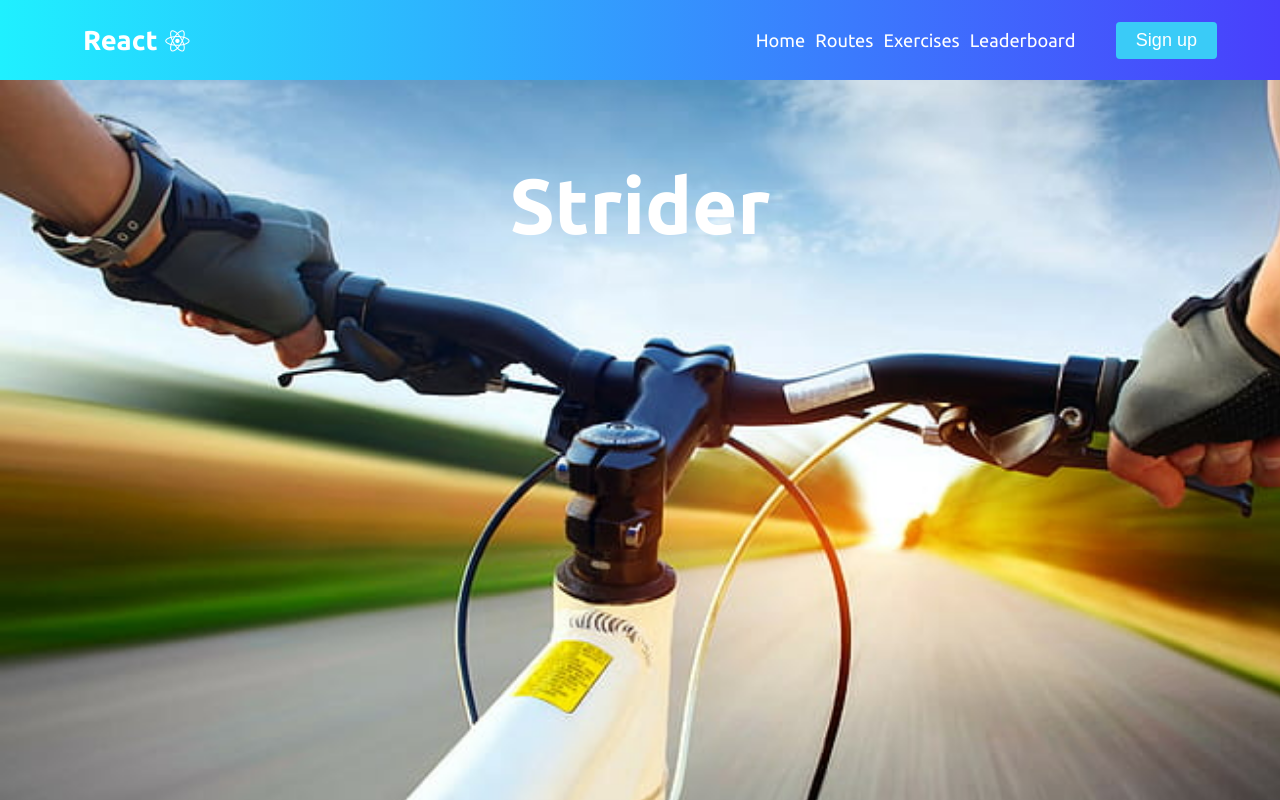
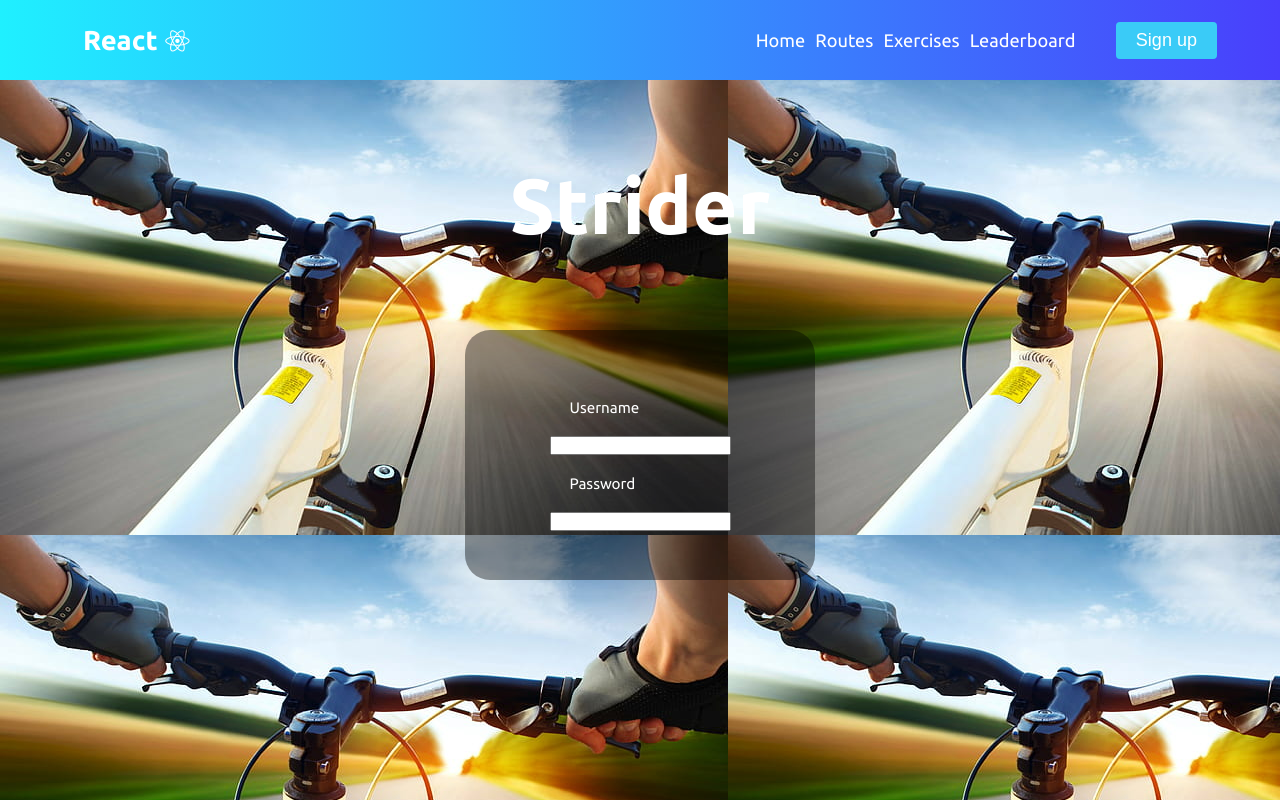
Before and after one commit to bar-alex/CodeNation-FinalProject-FrontEnd, a React (Create React App) app: page / in a window 1280 px wide. Shown: the top 800 px of the page. Built offline with nearby package versions, Linux system fonts and the light colour scheme; a web font is replaced by a local one.

Commit message:
landing page improved and a login box added to center

```diff
--- a/src/App.js
+++ b/src/App.js
@@ -11,17 +11,46 @@ const Title = styled.div`
   color: white;
   padding: 10vh;
   `
+
+const CenterPage = styled.div`
+  display: flex;
+  align-content: center;
+  justify-content: center;
+  `
+const LoginBox = styled.div`
+  display: flex;
+  flex-direction: column;
+  justify-content: center;
+  align-content: center;
+  align-items: center;
+  border-radius: 25px;
+  width: 350px;
+  height: 250px;
+  background-color: rgba(0, 0, 0, 0.4);
+  `
+const LoginBoxLabel = styled.div`
+  display: flex;
+  color: white;
+  margin: 20px;
+`
+const LoginBoxInput = styled.div`
+  display: flex;
+  justify-content: center;
+  align-content: center;
+  align-items: center;
+
+`
 const Spacer = styled.div`
-  padding-bottom: 50%;
+  padding-bottom: 25%;
 `
 
 const Background = styled.div`
   z-index: bottom;
   background: url(${BackgroundImage});
-  -webkit-background-height: cover;
+  /* -webkit-background-height: cover;
   -moz-background-size: cover;
   -o-background-size: cover;
-  background-size: cover;
+  background-size: cover; */
   `
 
 const TopDiv = styled.div`
@@ -53,6 +82,29 @@ const App = () => {
         <Title>
           <h1>Strider</h1>
         </Title>
+        <CenterPage>
+
+          <LoginBox>
+            <form>
+                <LoginBoxLabel>
+                  <label htmlFor='Username'>Username</label>
+                </LoginBoxLabel>
+                <LoginBoxInput>
+                  <input type='text' id='Username' name='Username'></input>
+                </LoginBoxInput>
+
+
+                <LoginBoxLabel>
+                  <label htmlFor='Password'>Password</label>
+                </LoginBoxLabel>
+                <LoginBoxInput>
+                  <input type='text' id='Password' name='Password'></input>
+                </LoginBoxInput>
+            </form>
+          </LoginBox>
+
+        </CenterPage>
+
 
           <Spacer />
         </Background>
```
